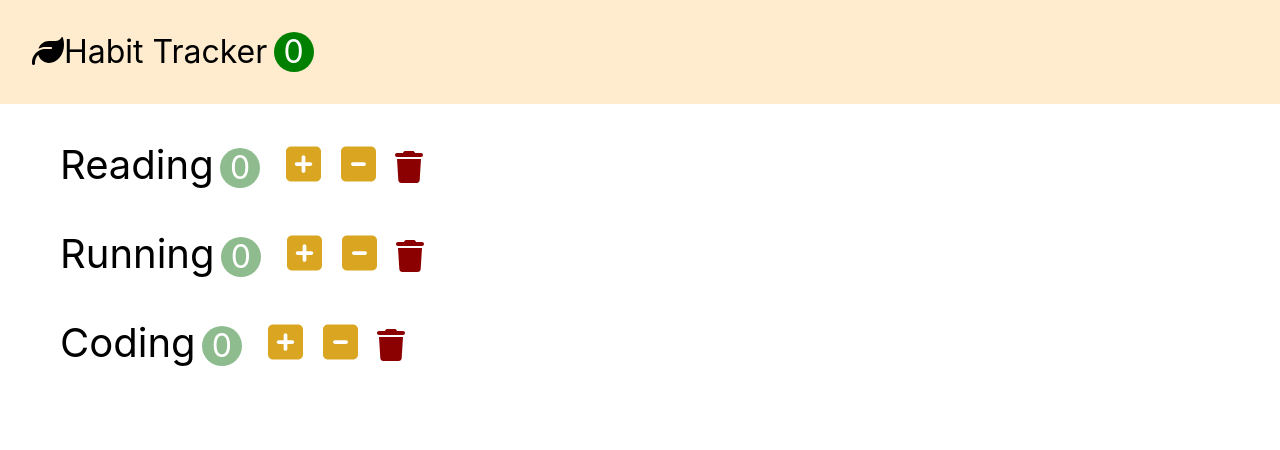
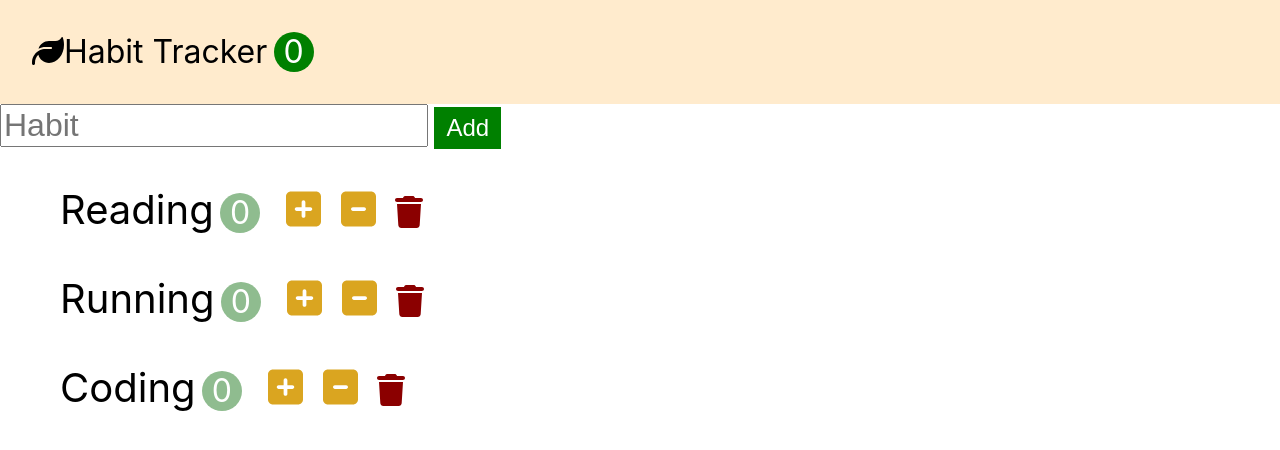
Before and after one commit to blossom78325/habit-tracker, a React (Create React App) app: page / in a window 1280 px wide. Shown: the top 450 px of the page. Built offline with nearby package versions, Linux system fonts and the light colour scheme.

Commit message:
Add Form

```diff
--- a/src/app.jsx
+++ b/src/app.jsx
@@ -35,6 +35,14 @@
         this.setState({ habits });
     };
 
+    handleAdd = (name) => {
+        const habits = [
+            ...this.state.habits,
+            { id: Date.now(), name, count: 0 },
+        ];
+        this.setState({ habits });
+    };
+
     render() {
         return (
             <>
@@ -48,6 +56,7 @@
                     onIncrement={this.handleIncrement}
                     onDecrement={this.handleDecrement}
                     onDelete={this.handleDelete}
+                    onAdd={this.handleAdd}
                 />
             </>
         );
--- /dev/null
+++ b/src/components/habitAddForm.jsx
@@ -0,0 +1,33 @@
+import React, { Component } from 'react';
+
+class HabitAddForm extends Component {
+    formRef = React.createRef();
+    inputRef = React.createRef();
+
+    onSubmit = (event) => {
+        event.preventDefault();
+        const name = this.inputRef.current.value;
+        name && this.props.onAdd(name);
+        // this.inputRef.current.value = '';
+        this.formRef.current.reset();
+    };
+    render() {
+        return (
+            <form
+                ref={this.formRef}
+                className="add-form"
+                onSubmit={this.onSubmit}
+            >
+                <input
+                    ref={this.inputRef}
+                    type="text"
+                    className="add-input"
+                    placeholder="Habit"
+                />
+                <button className="add-button">Add</button>
+            </form>
+        );
+    }
+}
+
+export default HabitAddForm;
--- a/src/components/habits.jsx
+++ b/src/components/habits.jsx
@@ -1,9 +1,12 @@
 import React, { Component } from 'react';
 import Habit from './habit';
+import HabitAddForm from './habitAddForm';
 
 class Habits extends Component {
     render() {
         return (
+            <>
+                <HabitAddForm onAdd={this.props.onAdd} />
                 <ul>
                     {this.props.habits.map((habit) => (
                         <Habit
@@ -15,6 +18,7 @@
                         />
                     ))}
                 </ul>
+            </>
         );
     }
 }
```
Lines whose indentation alone changed are shown as unchanged.
